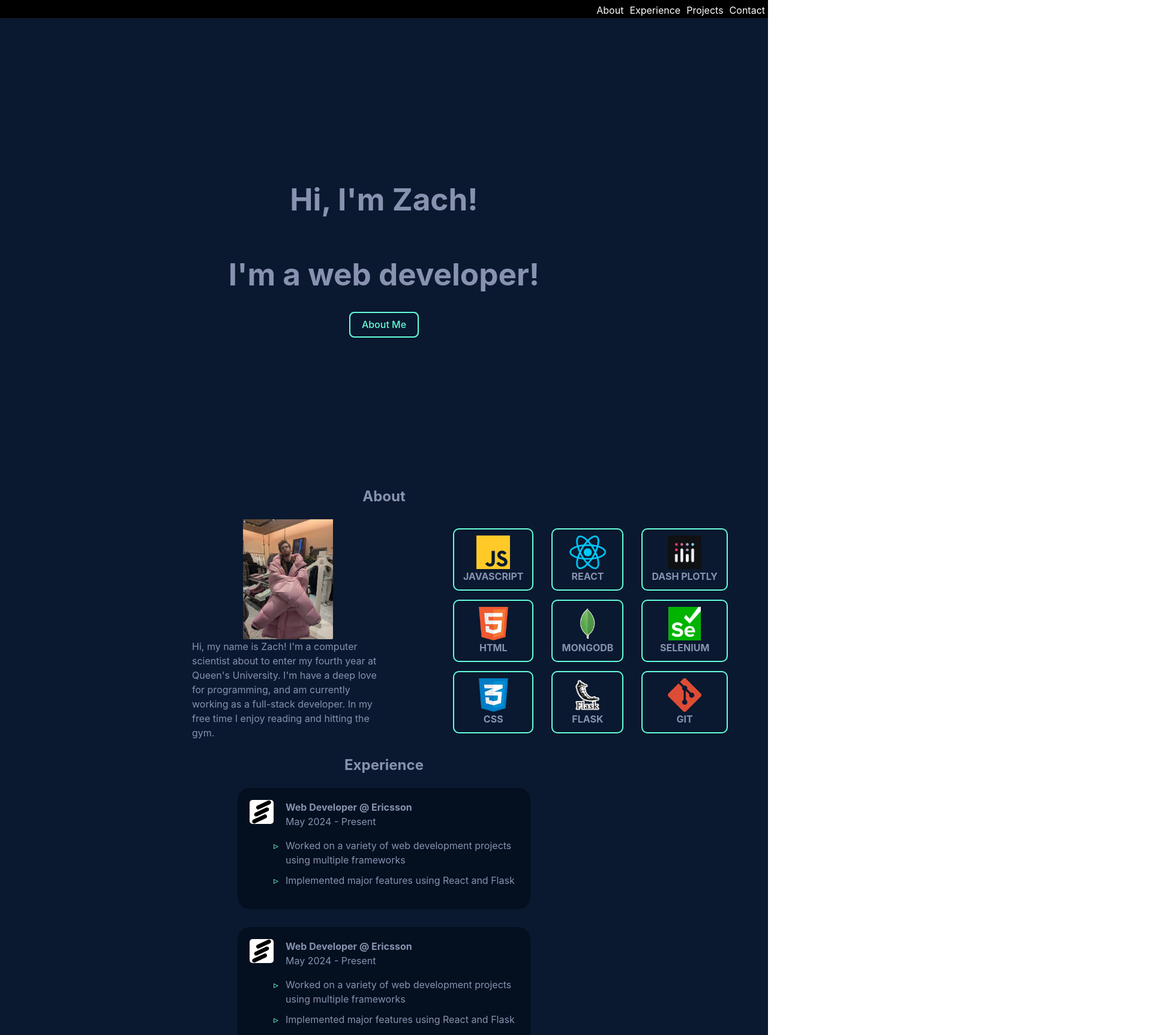
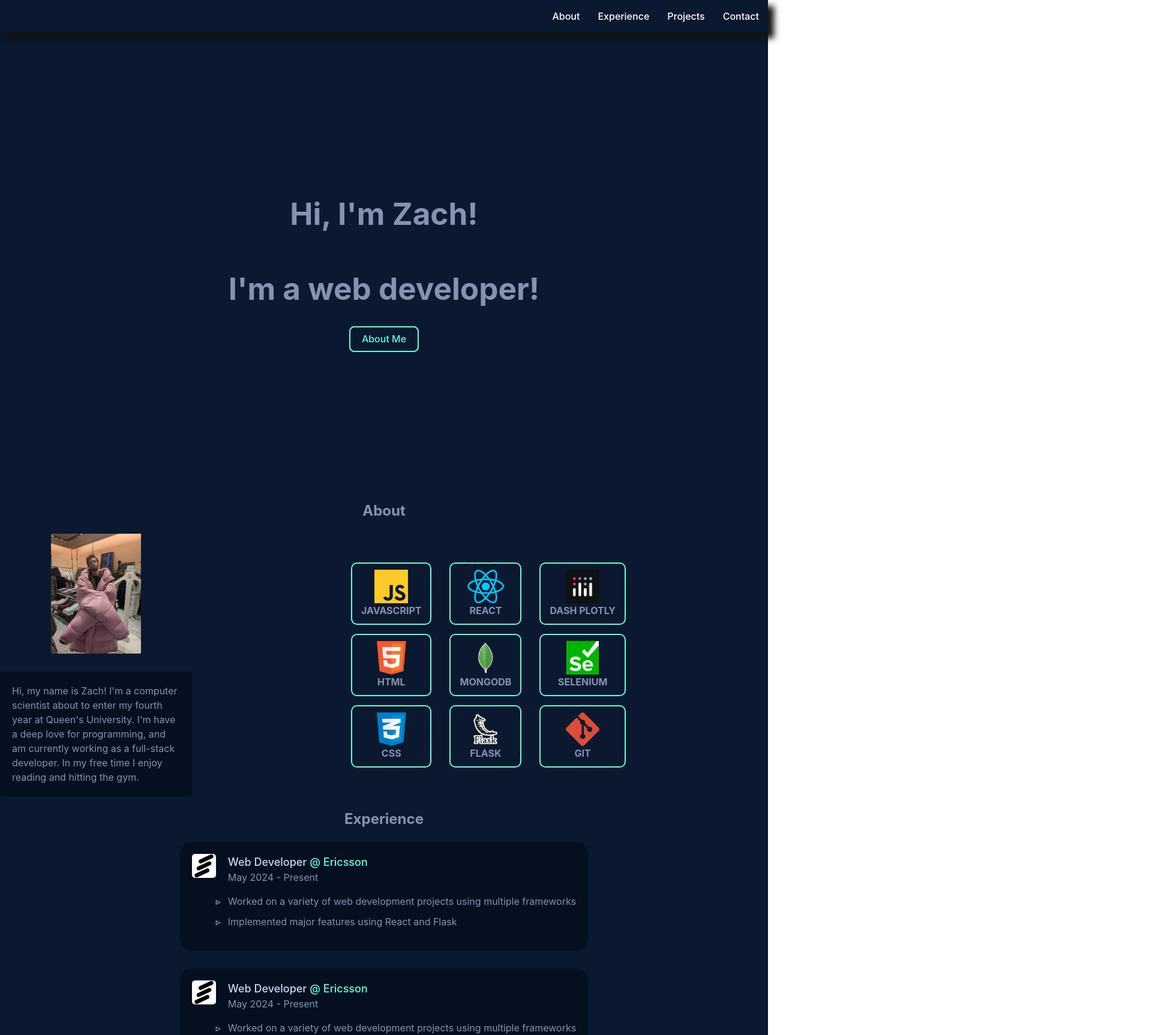
Before and after one commit to Zachary-Kiz/personalWebsiteV1, a React (Vite) app: page / in a window 1280 px wide. Shown: the top 1726 px of the page at 60% size, 1920 px wide, since content can reach past the window. Built offline with nearby package versions, Linux system fonts and the light colour scheme.

Commit message:
Add navbar functionality + visual touches

```diff
--- /dev/null
+++ b/src/App.css
@@ -0,0 +1,5 @@
+.pages {
+    display: flex;
+    flex-direction: column;
+    margin: auto;
+}
--- a/src/App.jsx
+++ b/src/App.jsx
@@ -5,6 +5,7 @@ import About from './sections/About/About'
 import Projects from './sections/Projects/Projects'
 import Experience from './sections/Experience/Experience'
 import Contact from './sections/Contact/Contact'
+import './App.css'
 
 function App() {
 
@@ -12,10 +13,12 @@ function App() {
     <>
       <Navbar></Navbar>
       <Landing></Landing>
-      <About></About>
-      <Experience></Experience>
-      <Projects></Projects>
-      <Contact></Contact>
+      <div className='pages'>
+        <About></About>
+        <Experience></Experience>
+        <Projects></Projects>
+        <Contact></Contact>
+      </div>
     </>
   )
 }
--- a/src/components/Job/Job.css
+++ b/src/components/Job/Job.css
@@ -2,7 +2,6 @@
     background-color: rgb(2,12,27,0.7);
     padding: 20px;
     border-radius: 20px;
-    width: 35%;
     margin-bottom: 30px;
 }
 
@@ -17,3 +16,19 @@
     background-color: white;
     border-radius: 5px;
 }
+
+.jobTitle {
+    color: #ccd6f6
+}
+
+.jobEmployer {
+    color:#64ffda;
+}
+
+.fullTitle {
+    display: flex;
+    flex-direction: row;
+    gap: 5px;
+    font-size: large;
+    font-weight: 500;
+}
--- a/src/components/Job/Job.jsx
+++ b/src/components/Job/Job.jsx
@@ -7,7 +7,10 @@ const Job = () => {
             <div className="jobHeader">
                 <img className='jobLogo' src="/images/ericsson.svg"></img>
                 <div>
-                    <div><b>Web Developer @ Ericsson</b></div>
+                    <div className='fullTitle'>
+                        <div className='jobTitle'>Web Developer </div>
+                        <div className='jobEmployer'> @ Ericsson</div>
+                    </div>
                     <div>May 2024 - Present</div>
                 </div>
             </div>
--- a/src/components/NavItem/NavItem.css
+++ b/src/components/NavItem/NavItem.css
@@ -1,6 +1,12 @@
 .navText {
-    margin: 5px;
+    margin: 15px;
     color: white;
+    justify-content: center;
+    transition: color 0.1s ease-in-out;
+}
+
+.navText:hover {
+    color:#64ffda
 }
 
 .navIcon {
--- a/src/components/NavItem/NavItem.jsx
+++ b/src/components/NavItem/NavItem.jsx
@@ -1,11 +1,15 @@
+import { Link } from 'react-scroll';
 import './NavItem.css'
 
 const NavItem = ({isIcon, text, icon}) => {
 
     return (
         <div>
+
         {!isIcon ?
-            <div className="navText">{text}</div>
+            <Link to={text} offset={-50} smooth={true} duration={500}>
+                <div className="navText">{text}</div>
+            </Link>
             :
             <img className='navIcon' src={icon}/>}
         </div>
--- a/src/components/Navbar/Navbar.css
+++ b/src/components/Navbar/Navbar.css
@@ -1,7 +1,10 @@
 .navbar {
     display: flex;
+    position: sticky;
+    z-index: 999999999;
+    background-color: #0a192f;
+    top:0;
     width: 100%;
     justify-content: flex-end;
-    background-color: black;
-    max-height: 30px;
+    box-shadow: 10px 10px 10px rgb(19, 19, 19);
 }
--- a/src/components/Project/Project.css
+++ b/src/components/Project/Project.css
@@ -1,7 +1,7 @@
 .experienceContainer {
     display: grid;
     gap: 40px;
-    width: 35%;
+    width: 70%;
     margin: auto;
 }
 
--- a/src/index.css
+++ b/src/index.css
@@ -3,7 +3,7 @@
   line-height: 1.5;
   font-weight: 400;
   margin: 0px;
-  padding: 0;
+  padding: 0px;
 
   color-scheme: light dark;
   color: rgba(255, 255, 255, 0.87);
@@ -13,12 +13,14 @@
   text-rendering: optimizeLegibility;
   -webkit-font-smoothing: antialiased;
   -moz-osx-font-smoothing: grayscale;
+  overflow-x: hidden;
 }
 
 body {
   background-color: #0a192f;
   color : #8892b0;
   margin: 0;
+  z-index: 0;
 }
 
 a {
--- a/src/sections/About/About.css
+++ b/src/sections/About/About.css
@@ -1,16 +1,23 @@
 .aboutMe {
+    display: flex;
     width: 25vw;
     flex-direction: column;
     margin-bottom: auto;
+    gap: 30px;
 }
 
 .aboutContainer {
     display: flex;
     flex-direction: row;
+    align-items: center;
     width: 100%;
-    padding-left: 25%;
-    padding-right: 25%;
-    gap: 100px
+    gap: 250px;
+}
+
+.aboutMeDesc {
+    background-color: rgb(2, 12, 27, 0.7);
+    padding: 20px;
+    border-radius: 5px;
 }
 
 .headshot {
--- a/src/sections/About/About.jsx
+++ b/src/sections/About/About.jsx
@@ -16,7 +16,7 @@ const About = () => {
                 <div className="headshotContainer">
                     <img className="headshot" src="/images/headshot.jpg"></img>
                 </div>
-                <div>
+                <div className="aboutMeDesc">
                     Hi, my name is Zach! I'm a computer scientist about to enter my fourth year at Queen's University.
                     I'm have a deep love for programming, and am currently working as a full-stack developer.
                     In my free time I enjoy reading and hitting the gym.
--- a/src/sections/Contact/Contact.jsx
+++ b/src/sections/Contact/Contact.jsx
@@ -8,6 +8,8 @@ const Contact = () => {
         <>
             <Header>Contact</Header>
             <div className="contactContainer">
+                Have a question, or want to work together?
+                Message me using the form below!
                 <Input label={"Enter Your Name:"}></Input>
                 <Input label={"Enter Your Email:"}></Input>
             </div>
```
